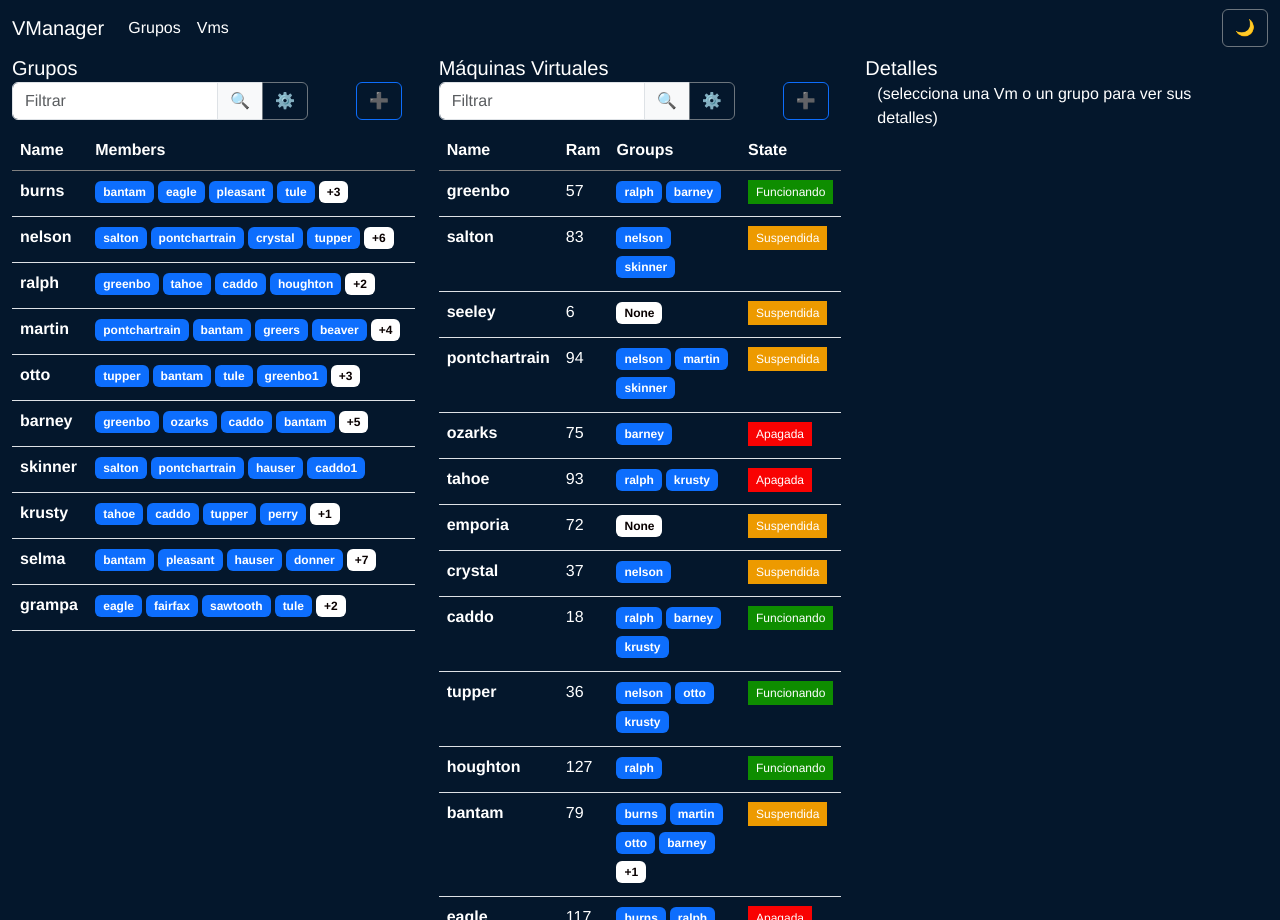
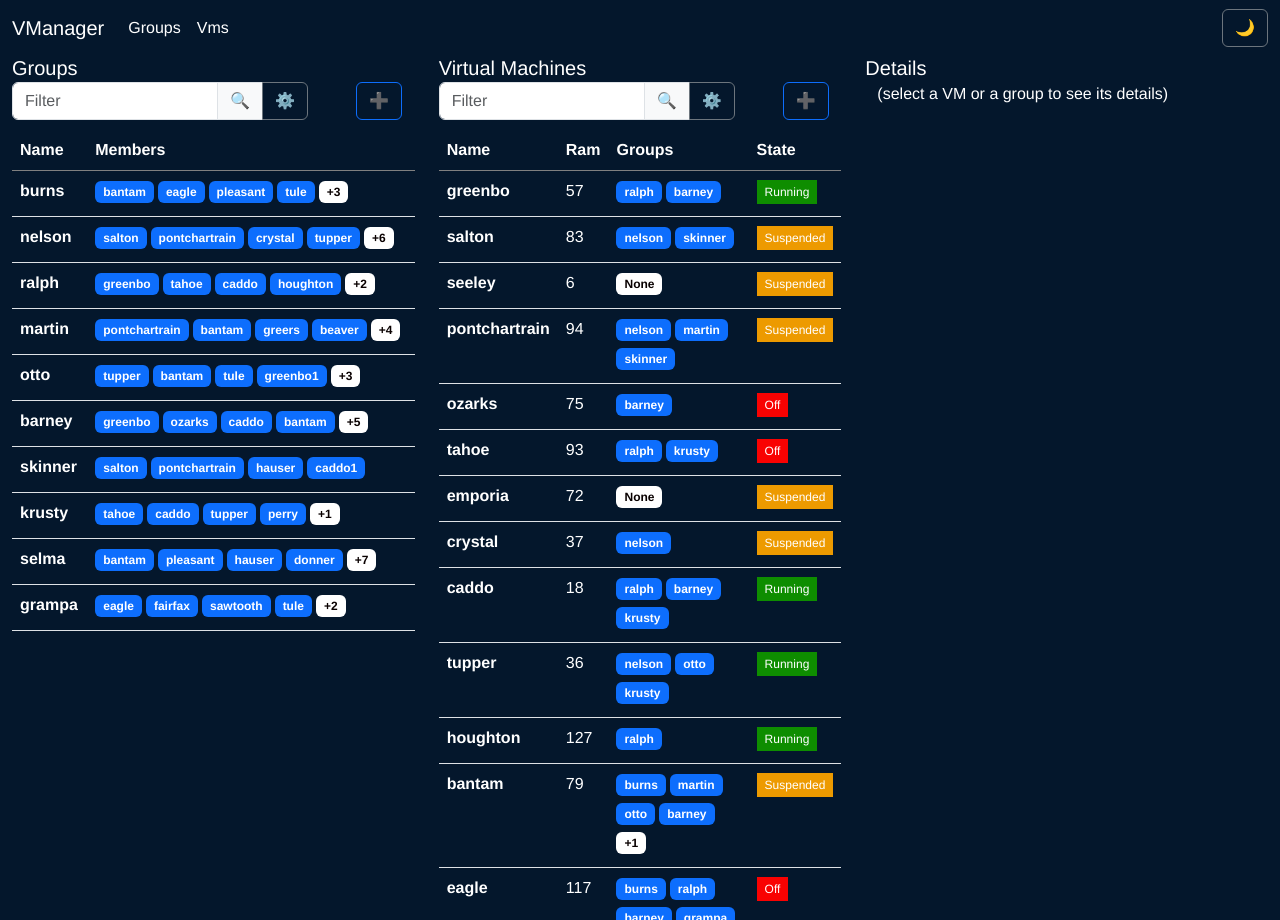
Before and after one commit to Gabrif04/IUp8, a Vue app in the folder vmanager/: page / in a window 1280 px wide. Built offline with nearby package versions, Linux system fonts and the light colour scheme.

Commit message:
Demasiados cambios, hay que hacer mas commits

```diff
--- a/vmanager/src/App.vue
+++ b/vmanager/src/App.vue
@@ -50,7 +50,7 @@ function refresh() {
 
 // modal para añadir/editar vms
 let vmModalRef = ref(null);
-const defaultNewVm = new M.Vm(-1, 'nueva máquina', 4, 100, 50, 1,
+const defaultNewVm = new M.Vm(-1, 'new virtual machine', 4, 100, 50, 1,
         "0.0.0.0", 100, 100, -1, M.VmState.STOPPED, 100, 100, []);
 let vmToAddOrEdit = ref(defaultNewVm);
 
@@ -92,7 +92,7 @@ function setState(id, state) {
 }
 function cloneGroup(id){
   let g = M.resolve(id);
-  g = M.addGroup(new M.Group(-1, `Copia de ${g.name}`, g.members));
+  g = M.addGroup(new M.Group(-1, `Copy of ${g.name}`, g.members));
   selected.value = g;
   refresh();
 }
@@ -105,7 +105,7 @@ function cloneGroup(id){
 
 // modal para añadir/editar grupos
 let groupModalRef = ref(null);
-const defaultNewGroup = new M.Group(-1, 'nuevo grupo', []);
+const defaultNewGroup = new M.Group(-1, 'new group', []);
 let groupToAddOrEdit = ref(defaultNewGroup);
 
 
@@ -139,7 +139,7 @@ const searchGroupQuery = ref({all: '', fields: []})
 const searchVmQuery = ref({all: '', fields: []})
 const debug = false;
 
-
+const dark = ref(false);
 const vmFilterGroup = ref(null)
 const groupFilterVm = ref(null)
 
@@ -166,8 +166,6 @@ const switchGroups = (vmId) => {
     null :
     M.resolve(vmId)
 }
-
-
 </script>
 
 
@@ -185,7 +183,7 @@ const switchGroups = (vmId) => {
       <div class="collapse navbar-collapse" id="navbarSupportedContent">
         <ul class="navbar-nav me-auto mb-2 mb-lg-0">
         <li class="nav-item">
-          <a class="nav-link active" aria-current="page" href="#div-groups">Grupos</a>
+          <a class="nav-link active" aria-current="page" href="#div-groups">Groups</a>
         </li>
         <li class="nav-item">
           <a class="nav-link active" aria-current="page" href="#div-vms">Vms</a>
@@ -194,7 +192,9 @@ const switchGroups = (vmId) => {
           <div class="nav-item ms-auto">
             <div class="btn-group">
             <!-- ej8 -->
-              <button id="DarkMode" title="Dark Mode" class="btn btn-outline-secondary">🌙</button>
+              <button id="DarkMode" title="Dark Mode" class="btn btn-outline-secondary"
+>🌙</button>
+
               <!-- <button id="clean" title="Clean" class="btn btn-outline-secondary">🧽</button>
               <button id="restore" title="Restore" class="btn btn-outline-secondary">↩️</button> -->
             </div>
@@ -212,10 +212,10 @@ const switchGroups = (vmId) => {
       <!-- 1a columna: grupos -->
       <div id="div-groups" class="col-md">
         <div>
-          <h5 class="d-inline">Grupos
+          <h5 class="d-inline">Groups
             <span v-if="groupFilterVm" class="filter"
               @click="switchGroups(-1)">
-              que contienen a
+              that contains
               <span class="name">{{ groupFilterVm.name }}×</span>
             </span>
           </h5>
@@ -226,7 +226,7 @@ const switchGroups = (vmId) => {
           v-model="searchGroupQuery"
           :cols="['name', 'members']"
           @add-element="edGroup(-1)"
-          addBtnTitle="Añadir nuevo grupo"/>
+          addBtnTitle="Add new group"/>
         <div class="overflow-y-scroll vh-100">
             <VmGrid :data="groups" :columns="['name', 'members']" :filter-key="searchGroupQuery.all"
             @choose="(e) => { console.log('selected vm', e); selected = M.resolve(e) }">
@@ -237,10 +237,10 @@ const switchGroups = (vmId) => {
       <div id="div-vms" class="col-md">
         <div>
           <a class="d-inline d-sm-none escape" href="#">⬆️</a>
-          <h5 class="d-inline">Máquinas Virtuales
+          <h5 class="d-inline">Virtual Machines
             <span v-if="vmFilterGroup" class="filter"
               @click="switchVms(-1)">
-              dentro de
+              into
               <span class="name">{{ vmFilterGroup.name }}×</span>
             </span>
           </h5>
@@ -251,7 +251,7 @@ const switchGroups = (vmId) => {
           v-model="searchVmQuery"
           :cols="['name', 'ram', 'hd', 'ip']"
           @add-element="edVm(-1)"
-          addBtnTitle="Añadir nueva VM"/>
+          addBtnTitle="Add new VM"/>
         <div class="overflow-y-scroll vh-100">
           <VmGrid :data="vms" :columns="['name', 'ram', 'groups', 'state']" :filter-key="searchVmQuery.all"
           @choose="(e) => { console.log('selected group', e); selected = M.resolve(e) }">
@@ -262,7 +262,7 @@ const switchGroups = (vmId) => {
       <div id="div-details" class="col-md">
         <div>
           <a class="d-inline d-sm-none escape" href="#">⬆️</a>
-          <h5 class="d-inline">Detalles</h5>
+          <h5 class="d-inline">Details</h5>
         </div>
         <div id="details" class="container">
           <DetailsPane
@@ -309,6 +309,15 @@ const switchGroups = (vmId) => {
 
 <style>
 #app {
+  font-family: Avenir, Helvetica, Arial, sans-serif;
+  -webkit-font-smoothing: antialiased;
+  -moz-osx-font-smoothing: grayscale;
+  background-color: #04172c;
+
+  color: #ffffff;
+}
+
+#app.dark {
   font-family: Avenir, Helvetica, Arial, sans-serif;
   -webkit-font-smoothing: antialiased;
   -moz-osx-font-smoothing: grayscale;
--- a/vmanager/src/components/DetailsPane.vue
+++ b/vmanager/src/components/DetailsPane.vue
@@ -17,14 +17,14 @@ function list(state) {
 /*... EJ6 ...*/
 function confirmDeleteVm() {
 
-  if (window.confirm('¿Estás seguro de que quiere eliminar la máquina?')) {
+  if (window.confirm('Are you sure you want to delete this machine?')) {
     emit('rmVm');
   } else {
     window.close();
   }
 }
 function confirmDeleteGroup() {
-  if (window.confirm('¿Estás seguro de que quiere eliminar el grupo?')) {
+  if (window.confirm('Are you sure you want to delete this group?')) {
     emit('rmGroup');
   } else {
     window.close();
@@ -47,55 +47,55 @@ function editSafeVm(){
 
 <template>
   <div v-if="element == null || element.id == -1">
-    (selecciona una Vm o un grupo para ver sus detalles)
+    (select a VM or a group to see its details)
   </div>
   <div v-else-if="Array.isArray(element.groups)">
-    <h4>máquina virtual <span class="name">{{element.name}}</span></h4>
+    <h4>virtual machine <span class="name">{{element.name}}</span></h4>
 
     <table>
       <tr>
-        <th>Estado</th>
+        <th>State</th>
         <td>{{ element.state }} </td>
       </tr>
       <tr>
-        <th>Memoria</th>
+        <th>M</th>
         <td>{{ element.ram }} Gb</td>
       </tr>
       <tr>
-        <th>Disco</th>
+        <th>Disk</th>
         <td>{{ element.hd }} Gb</td>
       </tr>
       <tr>
-        <th>Máximo uso de CPU</th>
+        <th>Maximum CPU usage</th>
         <td>{{ element.cpu }} %</td>
       </tr>
       <tr>
-        <th>Núcleos de CPU</th>
+        <th>CPU cores</th>
         <td>{{ element.cores }}</td>
       </tr>
       <tr>
-        <th>Dirección IPv4</th>
+        <th>IPv4 address</th>
         <td>{{ element.ip }}</td>
       </tr>
       <tr>
-        <th>Ancho de banda máximo</th>
-        <td>{{ element.up }} Kbps de subida<br>{{ element.down }} Kbps de bajada</td>
+        <th>Maximum bandwith</th>
+        <td>{{ element.up }} Upload Kbps<br>{{ element.down }} Download Kbps</td>
       </tr>
       <tr>
-        <th>Disco externo virtual</th>
+        <th>Virtual extern disk</th>
         <td v-if="element.iso != -1">{{ resolve(element.iso).name }}</td>
-        <td v-else> (ninguno) </td>
+        <td v-else> (none) </td>
       </tr>
       <tr>
-        <th>Grupos a los que pertenece</th>
+        <th>Groups belonging to</th>
         <td v-if="element.groups.length">
           {{ element.groups.map(g => resolve(g).name).join(' ') }}
         </td>
-        <td v-else> (ninguno) </td>
+        <td v-else> (none) </td>
       </tr>
     </table>
 
-    <h5>Acciones</h5>
+    <h5>Actions</h5>
     <div class="btn-group">
       <button @click="editSafeVm()"  title="Edit" class="btn btn-outline-success">✏</button>
 
@@ -109,44 +109,44 @@ function editSafeVm(){
       <button v-if="element.state != VmState.STOPPED" title="Stop" class="btn btn-outline-secondary"
         @click="$emit('setState', VmState.STOPPED)">🛑</button>
 
-      <button @click="confirmDeleteVm()" title="Papelera" class="btn btn-outline-danger">🗑</button>
+      <button @click="confirmDeleteVm()" title="Bin" class="btn btn-outline-danger">🗑</button>
     </div>
 
     </div>
 
   <div v-else>
-    <h4>grupo <span class="name">{{element.name}}</span></h4>
+    <h4>group <span class="name">{{element.name}}</span></h4>
 
-    <b>{{ element.members.length }} integrantes</b>
+    <b>{{ element.members.length }} members</b>
     <table>
       <tr>
-        <th>{{ element.members.length }} integrantes</th>
+        <th>{{ element.members.length }} members</th>
         <td v-if="element.members.length">{{ list(false) }}
         </td>
-        <td v-else> (no hay) </td>
+        <td v-else> (none) </td>
       </tr>
       <tr>
-        <th>Encendidas</th>
+        <th>Powered On</th>
         <td v-if="list(VmState.RUNNING).length">{{ list(VmState.RUNNING) }}</td>
-        <td v-else> (no hay) </td>
+        <td v-else> (none) </td>
       </tr>
       <tr>
-        <th>Suspendidas</th>
+        <th>Suspended</th>
         <td v-if="list(VmState.SUSPENDED).length">{{ list(VmState.SUSPENDED) }}</td>
-        <td v-else> (no hay) </td>
+        <td v-else> (none) </td>
       </tr>
       <tr>
-        <th>Apagadas</th>
+        <th>Off</th>
         <td v-if="list(VmState.STOPPED).length">{{ list(VmState.STOPPED) }}</td>
-        <td v-else> (no hay) </td>
+        <td v-else> (none) </td>
       </tr>
     </table>
 
     <h5>Acciones</h5>
     <div class="btn-group">
-      <button @click="$emit('editGroup')" title="Editar" class="btn btn-outline-success">✏</button>
-      <button @click="$emit('filterGroup')" title="Filtrar" class="btn btn-outline-warning">🔬</button>
-      <button @click="confirmDeleteGroup()" title="Papelera" class="btn btn-outline-danger">🗑</button>
+      <button @click="$emit('editGroup')" title="Edit" class="btn btn-outline-success">✏</button>
+      <button @click="$emit('filterGroup')" title="Filter" class="btn btn-outline-warning">🔬</button>
+      <button @click="confirmDeleteGroup()" title="Bin" class="btn btn-outline-danger">🗑</button>
 
       <!-- ... EJ7... -->
       <button v-if="element.state != VmState.RUNNING" title="Play" class="btn btn-outline-secondary"
@@ -155,7 +155,7 @@ function editSafeVm(){
         @click="$emit('setState', VmState.SUSPENDED)">💤</button>
       <button v-if="element.state != VmState.STOPPED" title="Stop" class="btn btn-outline-secondary"
         @click="$emit('setState', VmState.STOPPED)">🛑</button>
-      <button @click="$emit('cloneGroup')" class="btn btn-outline-success">Clonar</button>
+      <button @click="$emit('cloneGroup')" class="btn btn-outline-success">Clone</button>
       <!-- ... EJ7... -->
     </div>
   </div>
--- a/vmanager/src/components/FilterAddBox.vue
+++ b/vmanager/src/components/FilterAddBox.vue
@@ -28,13 +28,13 @@ function send() {
         <input
           :value="searchKey"
           @input="{ searchKey = $event.target.value; send()}"
-          type="search" class="form-control" placeholder="Filtrar">
+          type="search" class="form-control" placeholder="Filter">
         <span class="input-group-text btn-outline-secondary">🔍</span>
         <button type="button"
           data-bs-toggle="button"
           class="input-group-text btn btn-outline-secondary b-avanzada"
           @click="{ advSearch = !advSearch; send()}"
-          title="Búsqueda avanzada">⚙️</button>
+          title="Advanced Search">⚙️</button>
       </div>
     </div>
     <div class="col-auto">
@@ -49,7 +49,7 @@ function send() {
   <!-- ej8 -->
   <div v-if="advSearch" class="row mt-3">
     <div class="col-auto">
-      Filtros por campos:
+      Filter by fields:
     <span v-for="(col, index) in cols" :key="index" class="badge"> {{ col }} </span>
     </div>
   <!-- ej8 -->
--- a/vmanager/src/components/SelectBox.vue
+++ b/vmanager/src/components/SelectBox.vue
@@ -13,7 +13,7 @@ const list = ref([])
 
 onMounted(() => {
   value.value = props.start;
-  list.value.push({id: -1, name: '(ningún fichero elegido)', type: null, size: 0});
+  list.value.push({id: -1, name: '(no file chosen)', type: null, size: 0});
   list.value.push(...props.all);
 })
 
--- a/vmanager/src/components/VModal.vue
+++ b/vmanager/src/components/VModal.vue
@@ -49,4 +49,5 @@ defineExpose({ show: _show, hide: _hide });
 </template>
 
 <style scoped>
+
 </style>
--- a/vmanager/src/components/VmAddOrEditModal.vue
+++ b/vmanager/src/components/VmAddOrEditModal.vue
@@ -68,13 +68,13 @@ defineExpose({ show });
 
 <template>
   <VModal ref="modalRef" id="vmAddOrEditModal"
-    :title="isAdd ? 'Añadiendo VM' : `Editando VM: ${vm.name}`" >
+    :title="isAdd ? 'Adding VM' : `Editing VM: ${vm.name}`" >
     <template #body>
       <form id="editOrAddVm"
         @submit.prevent="e => setVm()">
         <div class="container">
-          <TextBox :start="vm.name" id="e-name" label="nombre" />
-          <MemberBox :start="vm.groups" :all="M.getGroups()" id="e-groups" label="grupos" />
+          <TextBox :start="vm.name" id="e-name" label="name" />
+          <MemberBox :start="vm.groups" :all="M.getGroups()" id="e-groups" label="groups" />
           <br>
           <RangeBox :start="vm.ram" id="e-ram" label="ram" :min="0" :max="128" units="Gb" />
           <RangeBox :start="vm.hd" id="e-hdd" label="hdd" :min="0" :max="4 * 1024" :step="256" units="Gb" />
@@ -85,18 +85,21 @@ defineExpose({ show });
           <RangeBox :start="vm.up" id="e-up" label="up" :min="0" :max="1024 * 20" units="Kbps" />
           <RangeBox :start="vm.down" id="e-down" label="down" :min="0" :max="1024 * 20" units="Kbps" />
           <br>
-          <SelectBox :start="vm.iso" :all="M.getFiles()" id="e-iso" label="Fichero ISO" />
+          <SelectBox :start="vm.iso" :all="M.getFiles()" id="e-iso" label= "ISO File" />
         </div>
         <button type="submit" class="invisible">Submit</button>
       </form>
     </template>
     <template #footer>
       <button @click.prevent="() => setVm()" class="btn btn-primary">
-        {{ isAdd ? 'Añadir esta VM' : `Confirmar cambios a ${vm.name}` }}
+        {{ isAdd ? 'Add this VM' : `Confirm changes to ${vm.name}` }}
       </button>
     </template>
   </VModal>
 </template>
 
 <style scoped>
+.modal-content{
+  background-color: #04172c;
+}
 </style>
--- a/vmanager/src/components/VmGrid.vue
+++ b/vmanager/src/components/VmGrid.vue
@@ -96,11 +96,11 @@ function capitalize(str) {
 
              <!-- ... EJ8 ... -->
           <template v-else-if="key==='state'">
-              <span v-if="entry[key]==VmState.RUNNING" class="badge_running">{{"Funcionando"}}
+              <span v-if="entry[key]==VmState.RUNNING" class="badge_running">{{"Running"}}
               </span>
-              <span v-if="entry[key]==VmState.SUSPENDED" class="badge_suspended">{{"Suspendida"}}
+              <span v-if="entry[key]==VmState.SUSPENDED" class="badge_suspended">{{"Suspended"}}
               </span>
-              <span v-if="entry[key]==VmState.STOPPED" class="badge_stopped">{{"Apagada"}}
+              <span v-if="entry[key]==VmState.STOPPED" class="badge_stopped">{{"Off"}}
               </span>
           </template>
             <!-- ... EJ8 ... -->
@@ -111,7 +111,7 @@ function capitalize(str) {
       </tr>
     </tbody>
   </table>
-  <p v-else>(no hay nada que mostrar)</p>
+  <p v-else>(there isn't anything to show)</p>
 </template>
 
 <style>
--- a/vmanager/src/model.js
+++ b/vmanager/src/model.js
@@ -90,9 +90,9 @@ class File {
  * Possible Vm states.
  */
 const VmState = {
-    RUNNING: 'funcionando',
-    STOPPED: 'apagada',
-    SUSPENDED: 'suspendida',
+    RUNNING: 'Running',
+    STOPPED: 'Off',
+    SUSPENDED: 'Suspended',
 }
 
 /**
@@ -174,7 +174,7 @@ let state = new State();
  */
 function init(newState) {
     state = updateState(newState);
-    console.log("inicializado!", state);
+    console.log("initiated!", state);
     return state;
 }
 
@@ -236,7 +236,7 @@ function saveState() {
     }
     stack.push(randomToken);
     localStorage.setItem('stack', JSON.stringify(stack));
-    console.log(`copia guardada ${randomToken}; copias de seguridad existentes`, stack);
+    console.log(`saved copy ${randomToken}; security copies existing`, stack);
 
     localStorage.setItem(randomToken, JSON.stringify(state));
     return randomToken;
```
Also changed, not shown: vmanager/src/components/GroupAddOrEditModal.vue (+4 -4 lines), vmanager/src/components/MemberBox.vue (+7 -1 lines).
